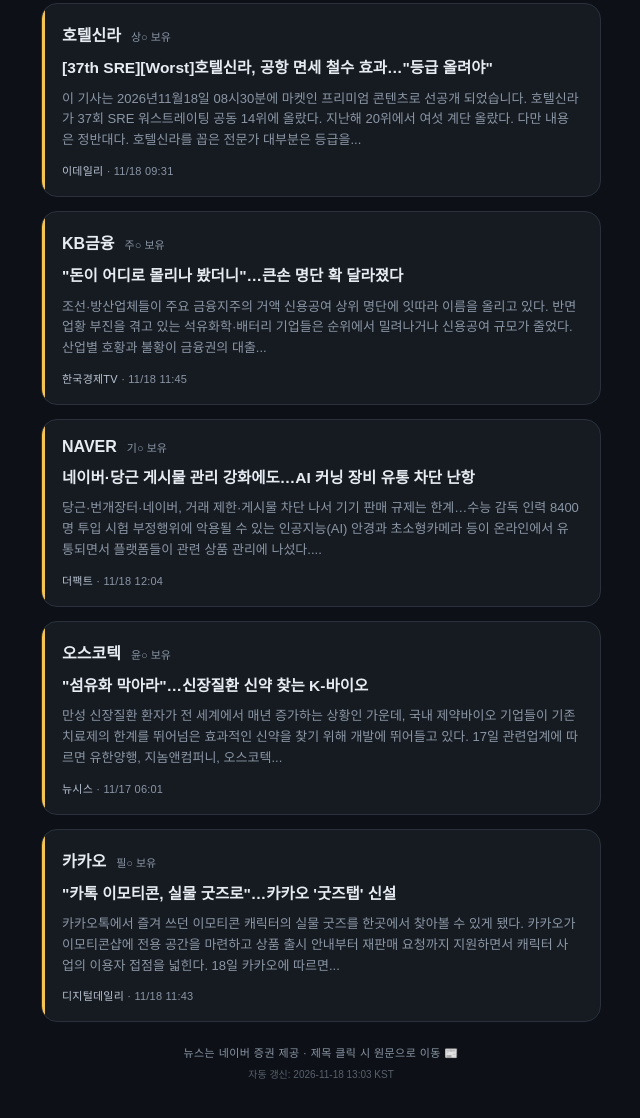
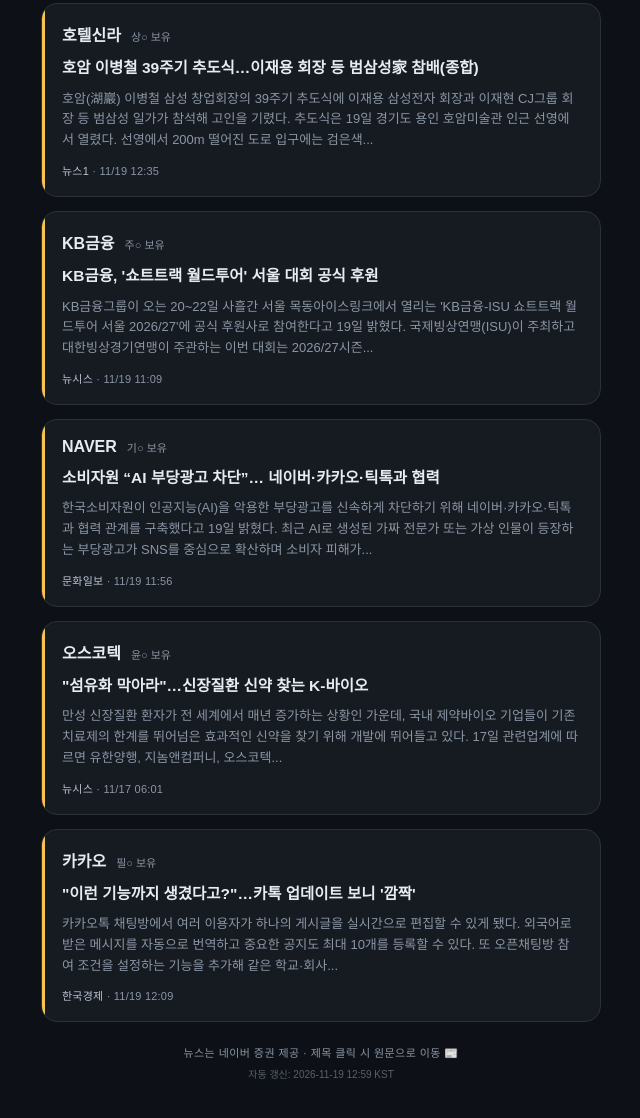
Before and after one commit to mainlainer/djhani02, a plain HTML site: page news.html in a window 1280 px wide. Shown: the part 844-1962 px from the top of the page, without its empty margins (319-959 px from the left). Drawn offline with Linux system fonts and the light colour scheme; a web font is replaced by a local one.

Commit message:
auto: 2026-11-19 12:59 KST 종목 뉴스 갱신

```diff
--- a/news.html
+++ b/news.html
@@ -3,8 +3,8 @@
 <head>
 <meta charset="UTF-8">
 <meta name="viewport" content="width=device-width, initial-scale=1.0">
-<title>오늘의 종목 뉴스 · 2026.11.18</title>
-<meta property="og:title" content="오늘의 종목 뉴스 2026.11.18">
+<title>오늘의 종목 뉴스 · 2026.11.19</title>
+<meta property="og:title" content="오늘의 종목 뉴스 2026.11.19">
 <meta property="og:description" content="우리 모임 8개 종목 데일리 뉴스 요약">
 <link rel="preconnect" href="https://fonts.googleapis.com">
 <link rel="preconnect" href="https://fonts.gstatic.com" crossorigin>
@@ -46,22 +46,22 @@
 
   <div class="top-label">소수점 투자 모임 · 데일리 종목 뉴스</div>
   <div class="title">NEWS<span class="kr">오늘의 종목 소식</span></div>
-  <div class="date">2026.11.18 기준 · 종목별 최신 1건</div>
+  <div class="date">2026.11.19 기준 · 종목별 최신 1건</div>
 
   <div class="nav"><a href="index.html">← 잔고 결산</a><a href="rank.html">📊 순위 변동</a></div>
 
   <div class="card">
     <div class="head"><span class="ticker">현대차</span><span class="member">성○ 보유</span></div>
-    <a class="headline" href="https://n.news.naver.com/mnews/article/011/0004683512" target="_blank" rel="noopener">무뇨스 현대차 사장 “웨이모에 아이오닉 5 공급 시작”</a>
-    <div class="body">호세 무뇨스 현대자동차 사장이 알파벳(구글 모회사)의 로보택시 기업 웨이모에 이달부터 아이오닉 5 차량 공급을 시작한다고 밝혔다. 무뇨스 사장은 17일(현지시간) 미국 캘리포니아주 멘로파크에서 열린 미디어 스타트업 세마포의 ‘실리콘밸리...</div>
-    <div class="meta"><span class="src">서울경제</span> · 11/18 12:32</div>
+    <a class="headline" href="https://n.news.naver.com/mnews/article/003/0014332478" target="_blank" rel="noopener">[단독] 현대차·포티투닷, 애플·엔비디아 출신 '자율주행 테크 인재'...</a>
+    <div class="body">김민성 류인선 기자 = 현대자동차그룹이 미국 실리콘밸리 조직에 애플과 토요타연구소, 엔비디아 출신 임원들을 영입한 것으로 확인됐다. 자율주행 소프트웨어 개발부터 시스템 통합·검증, 실차 시험 프로그램 관리까지 전문 인력을 배치하며...</div>
+    <div class="meta"><span class="src">뉴시스</span> · 11/19 11:08</div>
   </div>
 
   <div class="card">
     <div class="head"><span class="ticker">신세계</span><span class="member">정○ 보유</span></div>
-    <a class="headline" href="https://n.news.naver.com/mnews/article/031/0001076075" target="_blank" rel="noopener">신세계인터내셔날, 美 향수 '에드워드 베스' 국내 독점 출시</a>
-    <div class="body">신세계인터내셔날이 미국 뷰티 브랜드 '에드워드 베스(EDWARD BESS)'의 향수를 국내에 독점 출시한다. 올해 상반기 니치 향수 매출이 증가하면서 해외 브랜드를 추가 확보한 것이다. 신세계인터내셔날은 에드워드 베스와 국내 독점 유통 계약을...</div>
-    <div class="meta"><span class="src">아이뉴스24</span> · 11/18 10:51</div>
+    <a class="headline" href="https://n.news.naver.com/mnews/article/021/0002834018" target="_blank" rel="noopener">이병철 창업회장 39주기… 범삼성가 추도</a>
+    <div class="body">호암 이병철(사진) 삼성 창업회장 39주기 추도식이 19일 경기 용인시 호암미술관 인근 선영에서 열렸다. 재계에 따르면 삼성을 비롯해 신세계·CJ·한솔 등 범삼성 계열 그룹 오너가(家)는 이날 시간을 달리해 경기 용인 호암미술관 인근 선영을...</div>
+    <div class="meta"><span class="src">문화일보</span> · 11/19 12:02</div>
   </div>
 
   <div class="card">
@@ -73,23 +73,23 @@
 
   <div class="card">
     <div class="head"><span class="ticker">호텔신라</span><span class="member">상○ 보유</span></div>
-    <a class="headline" href="https://n.news.naver.com/mnews/article/018/0006411619" target="_blank" rel="noopener">[37th SRE][Worst]호텔신라, 공항 면세 철수 효과…&quot;등급 올려야&quot;</a>
-    <div class="body">이 기사는 2026년11월18일 08시30분에 마켓인 프리미엄 콘텐츠로 선공개 되었습니다. 호텔신라가 37회 SRE 워스트레이팅 공동 14위에 올랐다. 지난해 20위에서 여섯 계단 올랐다. 다만 내용은 정반대다. 호텔신라를 꼽은 전문가 대부분은 등급을...</div>
-    <div class="meta"><span class="src">이데일리</span> · 11/18 09:31</div>
+    <a class="headline" href="https://n.news.naver.com/mnews/article/421/0009298776" target="_blank" rel="noopener">호암 이병철 39주기 추도식…이재용 회장 등 범삼성家 참배(종합)</a>
+    <div class="body">호암(湖巖) 이병철 삼성 창업회장의 39주기 추도식에 이재용 삼성전자 회장과 이재현 CJ그룹 회장 등 범삼성 일가가 참석해 고인을 기렸다. 추도식은 19일 경기도 용인 호암미술관 인근 선영에서 열렸다. 선영에서 200m 떨어진 도로 입구에는 검은색...</div>
+    <div class="meta"><span class="src">뉴스1</span> · 11/19 12:35</div>
   </div>
 
   <div class="card">
     <div class="head"><span class="ticker">KB금융</span><span class="member">주○ 보유</span></div>
-    <a class="headline" href="https://n.news.naver.com/mnews/article/215/0001273114" target="_blank" rel="noopener">&quot;돈이 어디로 몰리나 봤더니&quot;…큰손 명단 확 달라졌다</a>
-    <div class="body">조선·방산업체들이 주요 금융지주의 거액 신용공여 상위 명단에 잇따라 이름을 올리고 있다. 반면 업황 부진을 겪고 있는 석유화학·배터리 기업들은 순위에서 밀려나거나 신용공여 규모가 줄었다. 산업별 호황과 불황이 금융권의 대출...</div>
-    <div class="meta"><span class="src">한국경제TV</span> · 11/18 11:45</div>
+    <a class="headline" href="https://n.news.naver.com/mnews/article/003/0014332480" target="_blank" rel="noopener">KB금융, '쇼트트랙 월드투어' 서울 대회 공식 후원</a>
+    <div class="body">KB금융그룹이 오는 20~22일 사흘간 서울 목동아이스링크에서 열리는 'KB금융-ISU 쇼트트랙 월드투어 서울 2026/27'에 공식 후원사로 참여한다고 19일 밝혔다. 국제빙상연맹(ISU)이 주최하고 대한빙상경기연맹이 주관하는 이번 대회는 2026/27시즌...</div>
+    <div class="meta"><span class="src">뉴시스</span> · 11/19 11:09</div>
   </div>
 
   <div class="card">
     <div class="head"><span class="ticker">NAVER</span><span class="member">기○ 보유</span></div>
-    <a class="headline" href="https://n.news.naver.com/mnews/article/629/0000553157" target="_blank" rel="noopener">네이버·당근 게시물 관리 강화에도…AI 커닝 장비 유통 차단 난항</a>
-    <div class="body">당근·번개장터·네이버, 거래 제한·게시물 차단 나서 기기 판매 규제는 한계…수능 감독 인력 8400명 투입 시험 부정행위에 악용될 수 있는 인공지능(AI) 안경과 초소형카메라 등이 온라인에서 유통되면서 플랫폼들이 관련 상품 관리에 나섰다....</div>
-    <div class="meta"><span class="src">더팩트</span> · 11/18 12:04</div>
+    <a class="headline" href="https://n.news.naver.com/mnews/article/021/0002833989" target="_blank" rel="noopener">소비자원 “AI 부당광고 차단”… 네이버·카카오·틱톡과 협력</a>
+    <div class="body">한국소비자원이 인공지능(AI)을 악용한 부당광고를 신속하게 차단하기 위해 네이버·카카오·틱톡과 협력 관계를 구축했다고 19일 밝혔다. 최근 AI로 생성된 가짜 전문가 또는 가상 인물이 등장하는 부당광고가 SNS를 중심으로 확산하며 소비자 피해가...</div>
+    <div class="meta"><span class="src">문화일보</span> · 11/19 11:56</div>
   </div>
 
   <div class="card">
@@ -101,13 +101,13 @@
 
   <div class="card">
     <div class="head"><span class="ticker">카카오</span><span class="member">필○ 보유</span></div>
-    <a class="headline" href="https://n.news.naver.com/mnews/article/138/0002249049" target="_blank" rel="noopener">&quot;카톡 이모티콘, 실물 굿즈로&quot;…카카오 '굿즈탭' 신설</a>
-    <div class="body">카카오톡에서 즐겨 쓰던 이모티콘 캐릭터의 실물 굿즈를 한곳에서 찾아볼 수 있게 됐다. 카카오가 이모티콘샵에 전용 공간을 마련하고 상품 출시 안내부터 재판매 요청까지 지원하면서 캐릭터 사업의 이용자 접점을 넓힌다. 18일 카카오에 따르면...</div>
-    <div class="meta"><span class="src">디지털데일리</span> · 11/18 11:43</div>
+    <a class="headline" href="https://n.news.naver.com/mnews/article/015/0005355776" target="_blank" rel="noopener">&quot;이런 기능까지 생겼다고?&quot;…카톡 업데이트 보니 '깜짝'</a>
+    <div class="body">카카오톡 채팅방에서 여러 이용자가 하나의 게시글을 실시간으로 편집할 수 있게 됐다. 외국어로 받은 메시지를 자동으로 번역하고 중요한 공지도 최대 10개를 등록할 수 있다. 또 오픈채팅방 참여 조건을 설정하는 기능을 추가해 같은 학교·회사...</div>
+    <div class="meta"><span class="src">한국경제</span> · 11/19 12:09</div>
   </div>
 
   <div class="foot">뉴스는 네이버 증권 제공 · 제목 클릭 시 원문으로 이동 📰</div>
-  <div class="auto-stamp">자동 갱신: 2026-11-18 13:03 KST</div>
+  <div class="auto-stamp">자동 갱신: 2026-11-19 12:59 KST</div>
 
 </div>
 </body>
```
